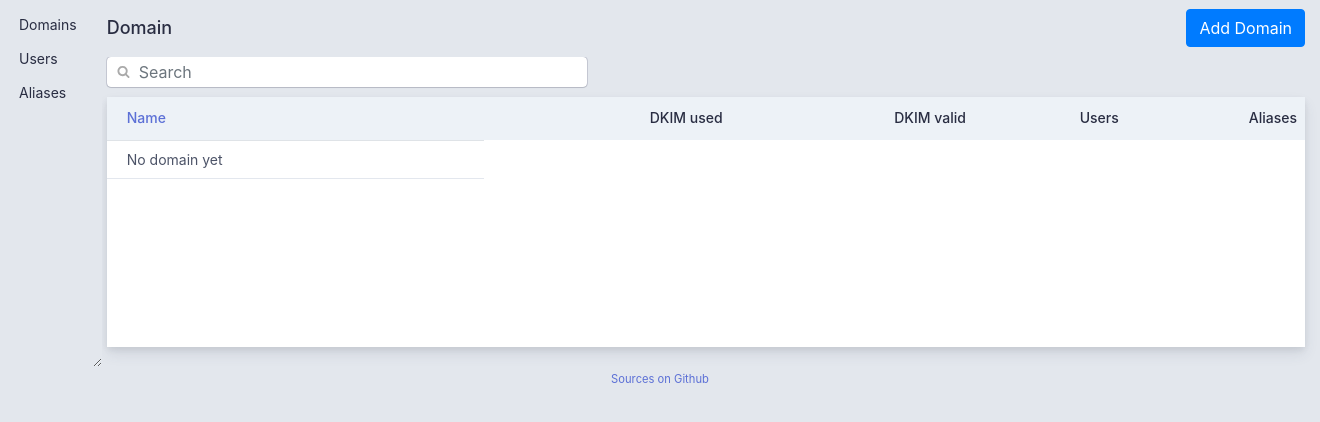
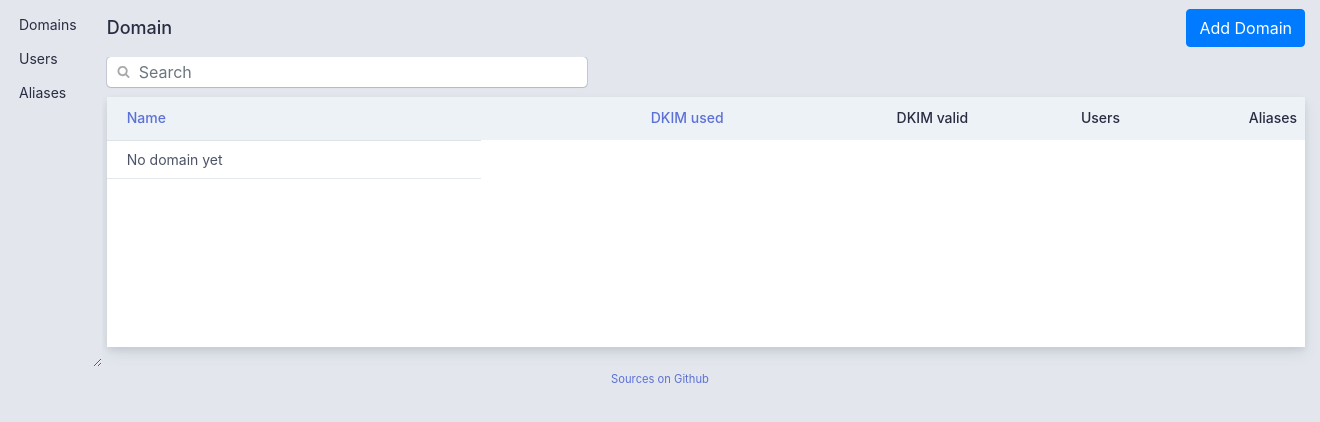
Before and after one commit to jrd/mailserver-admin, a Django app: page /domains in a window 1320 px wide; the page is wider, and only the part inside the window is pictured. Shown: the part 37-459 px from the top of that part. Run offline with Django 3.2, Linux system fonts and the light colour scheme; the visitor is signed in with stand-in values (Sample User, id 1); data that the repository does not hold is empty; some libraries are stand-ins or nearby versions.

Commit message:
allow to sort domain by dkim usage

```diff
--- a/mailserveradmin/templates/mailserveradmin/maildomain_list.html
+++ b/mailserveradmin/templates/mailserveradmin/maildomain_list.html
@@ -1,7 +1,7 @@
 {% extends "./base_list.html" %}{% load i18n static %}
 {% block content-table-head-row %}
 {% include "./column_header.html" with label="Name" align="left" sort_name="name" %}
-{% include "./column_header.html" with label="DKIM used" align="right" %}
+{% include "./column_header.html" with label="DKIM used" align="right" sort_name="dkim_enabled" %}
 {% include "./column_header.html" with label="DKIM valid" align="right" %}
 {% include "./column_header.html" with label="Users" align="right" %}
 {% include "./column_header.html" with label="Aliases" align="right" %}
--- a/mailserveradmin/views/common.py
+++ b/mailserveradmin/views/common.py
@@ -90,7 +90,6 @@ class SortMixin():
                 self.sort['name'] = sort_value
                 self.sort['asc'] = True
         order_by = self.get_query_order_by()
-        print(order_by)
         return order_by
 
     def get_context_data(self, *args, **kwargs):
```
